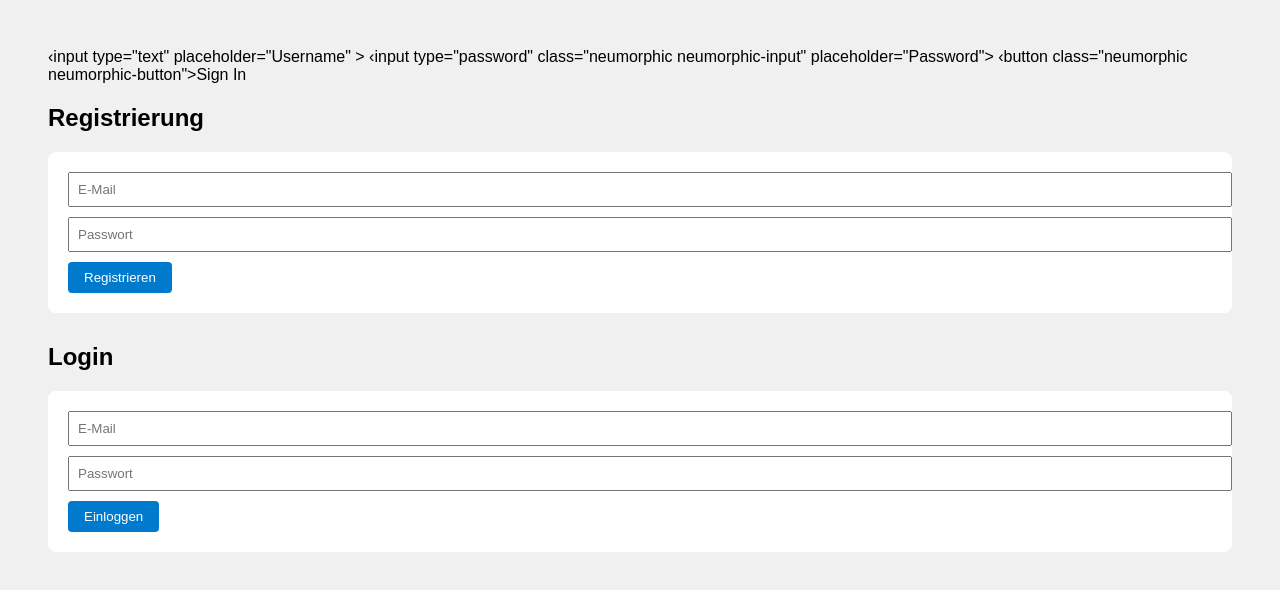
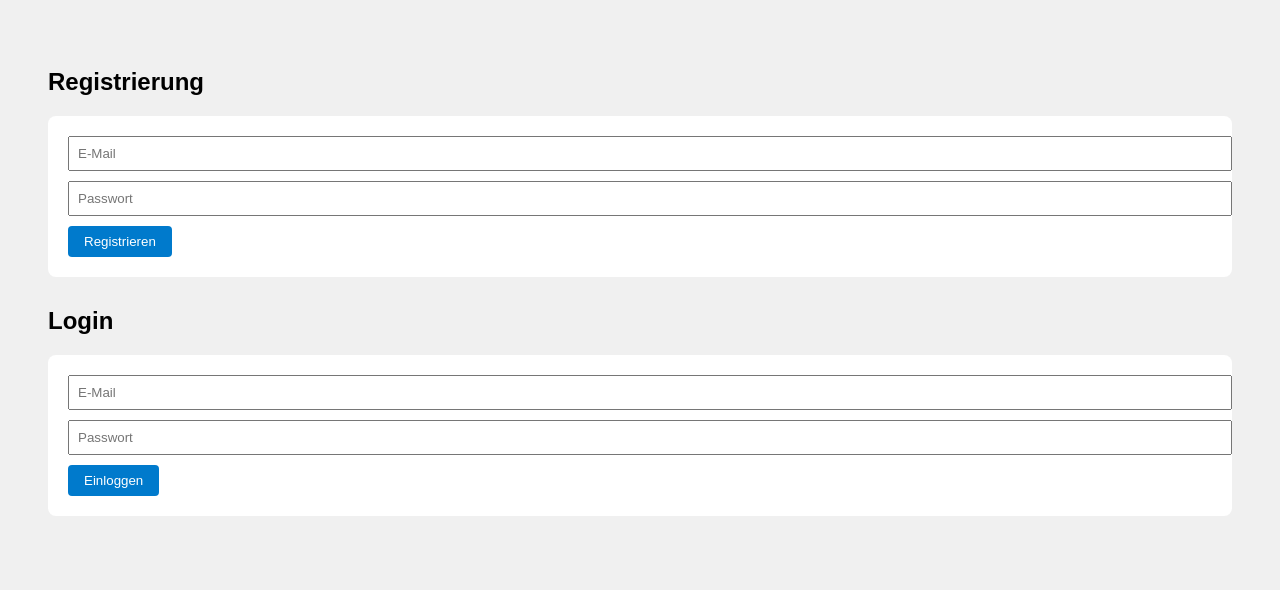
Before and after one commit to 1IntereJurry/webproject, a website: page public/index.html in a window 1280 px wide. Drawn offline with Linux system fonts and the light colour scheme.

Commit message:
Update index.html

```diff
--- a/public/index.html
+++ b/public/index.html
@@ -6,13 +6,11 @@
   <link rel="stylesheet" href="style.css" />
 </head>
 <body>
+<div class="navbar">
+
+</div>
+
  <div class="neumorphic neumorphic-card">
-
-‹input type="text"
-placeholder="Username" >
-‹input type="password" class="neumorphic neumorphic-input"
-placeholder="Password">
-‹button class="neumorphic neumorphic-button">Sign In</ button>
 
   <h2>Registrierung</h2>
   <form action="https://blavandlieferserviceeric.onrender.com/register" method="POST">
```
